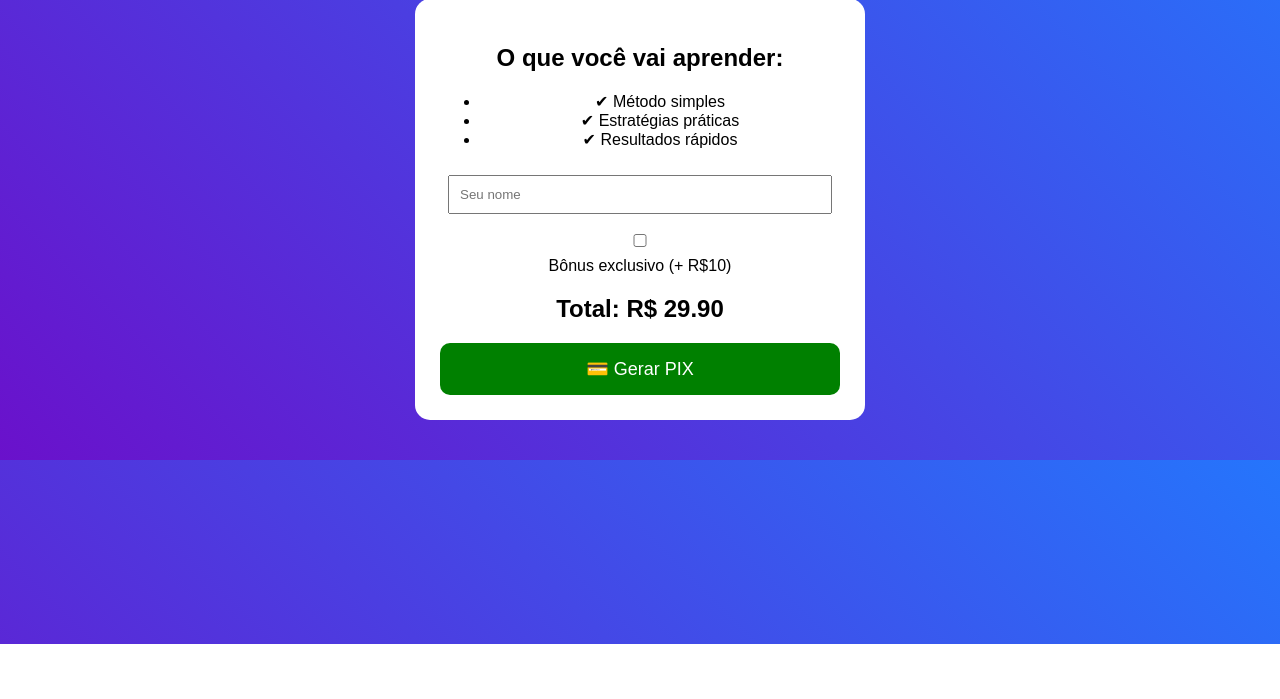
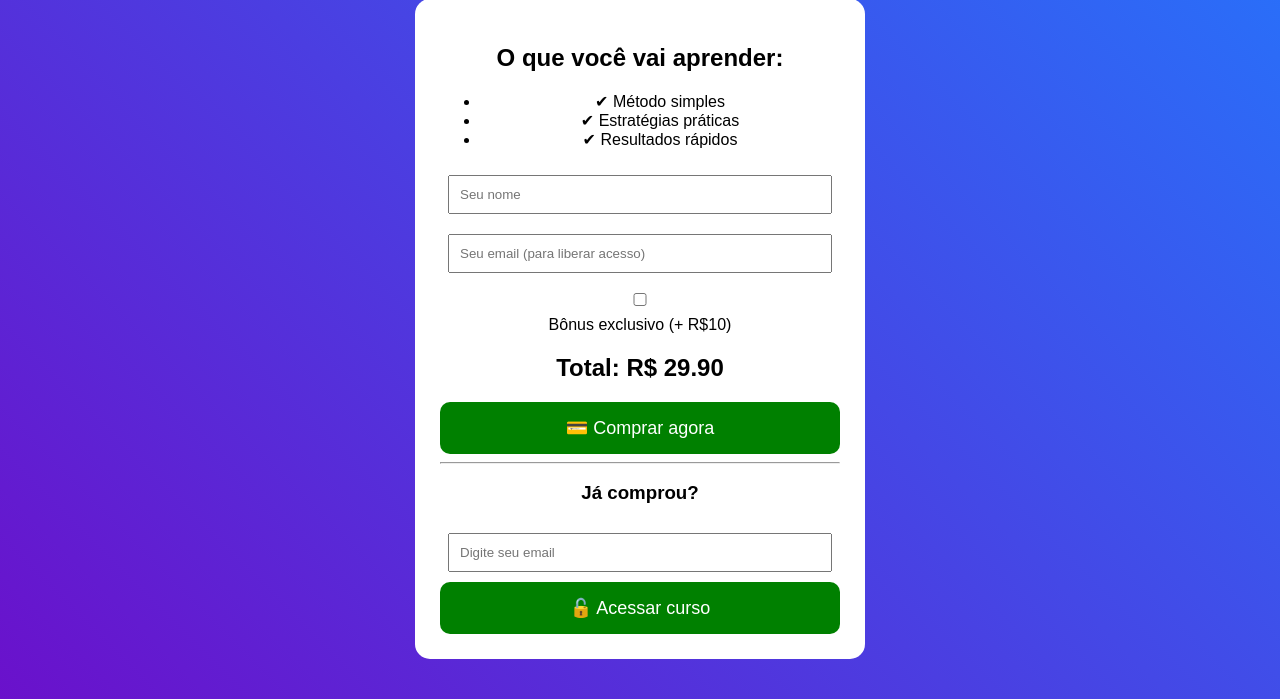
Before and after one commit to Kauesouzavr/curso, a Flask app: page / in a window 1280 px wide. Shown: the part 156-855 px from the top of the page. Before the commit the page ends 800 px from the top, so only its background shows below. Run offline with Flask 3, Linux system fonts and the light colour scheme.

Commit message:
atualizado

```diff
--- a/app.py
+++ b/app.py
@@ -1,34 +1,9 @@
 from flask import Flask, render_template, request, redirect
 import sqlite3
-from flask import session
 
 app = Flask(__name__)
 
-#Senha pra acesso
-app.secret_key = "123"  # pode mudar depois
-
-@app.route('/login', methods=['GET', 'POST'])
-def login():
-    if request.method == 'POST':
-        senha = request.form['senha']
-
-        if senha == "123":  # SUA SENHA
-            session['logado'] = True
-            return redirect('/curso')
-        else:
-            return "Senha incorreta"
-
-    return render_template('login.html')
-
-
-@app.route('/curso')
-def curso():
-    if not session.get('logado'):
-        return redirect('/login')
-
-    return render_template('curso.html')
-
-# CRIAR BANCO
+# ---------------- BANCO ----------------
 def init_db():
     conn = sqlite3.connect('database.db')
     c = conn.cursor()
@@ -36,6 +11,7 @@ def init_db():
         CREATE TABLE IF NOT EXISTS pedidos (
             id INTEGER PRIMARY KEY AUTOINCREMENT,
             nome TEXT,
+            email TEXT,
             valor REAL,
             status TEXT
         )
@@ -45,36 +21,51 @@ def init_db():
 
 init_db()
 
-# HOME
+# ---------------- HOME ----------------
 @app.route('/')
 def home():
     return render_template('index.html')
 
-# BOTÃO COMPRAR -> LINK DO MERCADO PAGO
+# ---------------- GERAR PAGAMENTO ----------------
 @app.route('/gerar_pix', methods=['POST'])
 def gerar_pix():
     nome = request.form['nome']
+    email = request.form['email']
     valor = float(request.form['valor'])
 
-    # salvar pedido como pendente
     conn = sqlite3.connect('database.db')
     c = conn.cursor()
+
     c.execute(
-        "INSERT INTO pedidos (nome, valor, status) VALUES (?, ?, ?)",
-        (nome, valor, "pendente")
+        "INSERT INTO pedidos (nome, email, valor, status) VALUES (?, ?, ?, ?)",
+        (nome, email, valor, "pendente")
     )
+
     conn.commit()
     conn.close()
 
-    # TROQUE PELO SEU LINK DE PAGAMENTO
+    # link do pagamento
     return redirect("https://mpago.la/2hUZRu8")
 
-# PÁGINA PIX (se quiser manter)
-@app.route('/pix')
-def pix():
-    return render_template('pix.html')
+# ---------------- ACESSAR CURSO ----------------
+@app.route('/curso', methods=['POST'])
+def curso():
+    email = request.form['email']
 
-# PAINEL ADMIN
+    conn = sqlite3.connect('database.db')
+    c = conn.cursor()
+
+    c.execute("SELECT status FROM pedidos WHERE email=?", (email,))
+    pedido = c.fetchone()
+
+    conn.close()
+
+    if pedido and pedido[0] == "pago":
+        return render_template('curso.html')
+    else:
+        return "❌ Pagamento não encontrado ou ainda não aprovado."
+
+# ---------------- PAINEL ADMIN ----------------
 @app.route('/admin')
 def admin():
     conn = sqlite3.connect('database.db')
@@ -85,7 +76,7 @@ def admin():
 
     return render_template('admin.html', pedidos=pedidos)
 
-# CONFIRMAR PAGAMENTO
+# ---------------- CONFIRMAR MANUAL ----------------
 @app.route('/confirmar/<int:id>')
 def confirmar(id):
     conn = sqlite3.connect('database.db')
@@ -96,9 +87,11 @@ def confirmar(id):
 
     return redirect('/admin')
 
-# RODAR APP
+# ---------------- ACESSO DIRETO (SEU TESTE) ----------------
 @app.route('/meu-acesso')
 def meu_acesso():
     return render_template('curso.html')
+
+# ---------------- RODAR ----------------
 if __name__ == '__main__':
     app.run(debug=True)
--- a/templates/index.html
+++ b/templates/index.html
@@ -21,7 +21,11 @@
         </ul>
 
         <form action="/gerar_pix" method="POST">
+
             <input type="text" name="nome" placeholder="Seu nome" required>
+
+            <!-- NOVO CAMPO EMAIL -->
+            <input type="email" name="email" placeholder="Seu email (para liberar acesso)" required>
 
             <label>
                 <input type="checkbox" id="extra" onclick="calcular()">
@@ -32,8 +36,18 @@
 
             <h2 id="total">Total: R$ 29.90</h2>
 
-            <button type="submit">💳 Gerar PIX</button>
+            <button type="submit">💳 Comprar agora</button>
         </form>
+
+        <!-- ÁREA PARA ACESSAR CURSO -->
+        <hr>
+        <h3>Já comprou?</h3>
+
+        <form action="/curso" method="POST">
+            <input type="email" name="email" placeholder="Digite seu email" required>
+            <button type="submit">🔓 Acessar curso</button>
+        </form>
+
     </div>
 </div>
 
```
Also changed, not shown: database.db (deleted).
